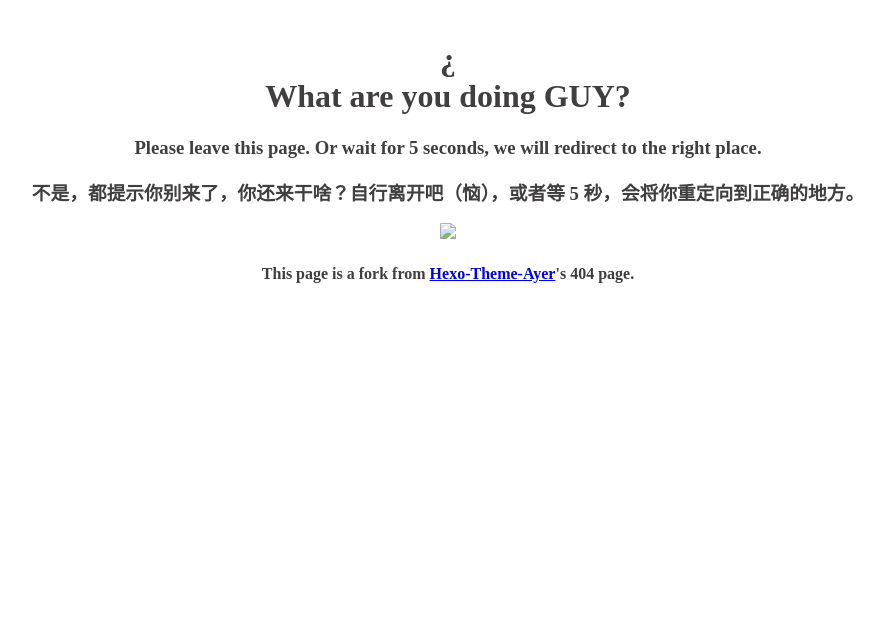
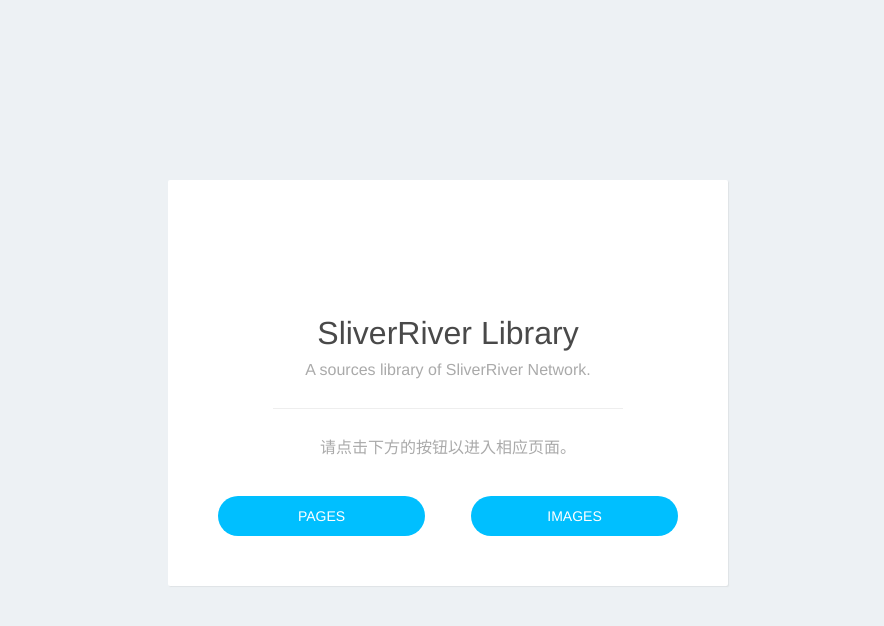
Before and after one commit to SliverRiver-Network/Library, a plain HTML site: page index.html in a window 1280 px wide. Shown: the whole page, without its empty margins (192-1076 px from the left). Drawn offline with Linux system fonts and the light colour scheme.

Commit message:
Rewrite index.html

```diff
--- a/index.html
+++ b/index.html
@@ -2,72 +2,78 @@
 <html lang="en">
   <head>
     <meta charset="UTF-8" />
-    <title>SliverRiver Library - Images</title>
-    <meta name="keywords" content="SliverRiver,Library,Images,302,301" />
-    <meta name="description" content="Images branch of SliverRiver Library." />
+    <title>SliverRiver Library</title>
+    <meta name="keywords" content="SliverRiver,Library,Index" />
+    <meta name="description" content="The index of SliverRiver Library." />
     <link rel="icon" href="https://img.restent.win/me/profile/favicon.png">
     <meta
       name="viewport"
       content="width=device-width, initial-scale=1, maximum-scale=1"
     />
     <style>
-      html,
-      figure {
-        margin: 0;
-        padding: 0;
-        overflow-x: hidden;
-      }
+            * {-moz-box-sizing:border-box;-webkit-box-sizing:border-box;box-sizing:border-box;}
+            html,body,div,span,object,iframe,h1,h2,h3,h4,h5,h6,p,blockquote,pre,abbr,address,cite,code,del,dfn,em,img,ins,kbd,q,samp,small,strong,sub,sup,var,b,i,dl,dt,dd,ol,ul,li,fieldset,form,label,legend,caption,article,aside,canvas,details,figcaption,figure,footer,header,hgroup,menu,nav,section,summary,time,mark,audio,video {margin:0;padding:0;border:0;outline:0;vertical-align:baseline;background:transparent;}
+            article,aside,details,figcaption,figure,footer,header,hgroup,nav,section {display:block;}
+            html {font-size:16px;line-height:24px;width:100%;height:100%;-webkit-text-size-adjust:100%;-ms-text-size-adjust:100%;overflow-y:scroll;overflow-x:hidden;}
+            img {vertical-align:middle;max-width:100%;height:auto;border:0;-ms-interpolation-mode:bicubic;}
+            body {min-height:100%;background:#edf1f4;text-rendering:optimizeLegibility;-webkit-font-smoothing:antialiased;-moz-osx-font-smoothing:grayscale;font-family:"Helvetica Neue",Helvetica,"PingFang SC","Hiragino Sans GB","Microsoft YaHei",微软雅黑,Arial,sans-serif;}
+            .clearfix {clear:both;zoom:1;}
+            .clearfix:before,.clearfix:after {content:"\0020";display:block;height:0;visibility:hidden;}
+            .clearfix:after {clear:both;}
+            body.error-page-wrapper,.error-page-wrapper.preview {background-position:center center;background-repeat:no-repeat;background-size:cover;position:relative;}
+            .error-page-wrapper .content-container {border-radius:2px;text-align:center;box-shadow:1px 1px 1px rgba(99,99,99,0.1);padding:50px;background-color:#fff;width:100%;max-width:560px;position:absolute;left:50%;top:50%;margin-top:-220px;margin-left:-280px;}
+            .error-page-wrapper .content-container.in {left:0px;opacity:1;}
+            .error-page-wrapper .head-line {transition:color .2s linear;font-size:40px;line-height:60px;letter-spacing:-1px;margin-bottom:20px;color:#777;}
+            .error-page-wrapper .subheader {transition:color .2s linear;font-size:32px;line-height:46px;color:#494949;}
+            .error-page-wrapper .hr {height:1px;background-color:#eee;width:80%;max-width:350px;margin:25px auto;}
+            .error-page-wrapper .context {transition:color .2s linear;font-size:16px;line-height:27px;color:#aaa;}
+            .error-page-wrapper .context p {margin:0;}
+            .error-page-wrapper .context p:nth-child(n+2) {margin-top:16px;}
+            .error-page-wrapper .buttons-container {margin-top:35px;overflow:hidden;}
+            .error-page-wrapper .buttons-container a {transition:text-indent .2s ease-out,color .2s linear,background-color .2s linear;text-indent:0px;font-size:14px;text-transform:uppercase;text-decoration:none;color:#fff;background-color:#00BFFF;border-radius:99px;padding:8px 0 8px;text-align:center;display:inline-block;overflow:hidden;position:relative;width:45%;}
+            .error-page-wrapper .buttons-container a:hover {text-indent:15px;}
+            .error-page-wrapper .buttons-container a:nth-child(1) {float:left;}
+            .error-page-wrapper .buttons-container a:nth-child(2) {float:right;}
+            @media screen and (max-width:580px) {
+                .error-page-wrapper {padding:30px 5%;}
+                .error-page-wrapper .content-container {padding:37px;position:static;left:0;margin-top:0;margin-left:0;}
+                .error-page-wrapper .head-line {font-size:36px;}
+                .error-page-wrapper .subheader {font-size:27px;line-height:37px;}
+                .error-page-wrapper .hr {margin:30px auto;width:215px;}
+            }
+            @media screen and (max-width:450px) {
+                .error-page-wrapper {padding:30px;}
+                .error-page-wrapper .head-line {font-size:32px;}
+                .error-page-wrapper .hr {margin:25px auto;width:180px;}
+                .error-page-wrapper .context {font-size:15px;line-height:22px;}
+                .error-page-wrapper .context p:nth-child(n+2) {margin-top:10px;}
+                .error-page-wrapper .buttons-container {margin-top:29px;}
+                .error-page-wrapper .buttons-container a {float:none !important;width:65%;margin:0 auto;font-size:13px;padding:9px 0;}
+                .error-page-wrapper .buttons-container a:nth-child(2) {margin-top:12px;}
+            }
+        </style>
+    </head>
+    <body class="error-page-wrapper">
+    <div class="content-container">
+        <div class="head-line">
+            <img src="https://img.restent.win/me/profile/favicon.png" alt="" width="120"/>
+        </div>
+        <div class="subheader">
+            SliverRiver Library
 
-      body {
-        margin: 20px;
-        overflow: hidden;
-      }
+        </div>
+        <div class="context">A sources library of SliverRiver Network.</div>
+        <div class="hr"></div>
+        <div class="context">
 
-      h1,
-      h3,
-      h4 {
-        width: 100%;
-        text-align: center;
-        color: #403e3e;
-      }
+            <p>
+                请点击下方的按钮以进入相应页面。        </p>
 
-      h3 a {
-        color: #0681d0;
-      }
-
-      .forrestgump img {
-        width: 52rem;
-        margin-left: 50%;
-        transform: translateX(-50%);
-        border-radius: 5%;
-        opacity: 0.8;
-      }
-
-      @media screen and (max-width: 768px) {
-        .forrestgump img {
-          width: 100%;
-        }
-      }
-    </style>
-  </head>
-
-  <body>
-    <div class="notfound">
-      <figure class="forrestgump">
-        <figcaption>
-          <h1>¿<br />What are you doing GUY?</h1>
-          <h3>
-            Please leave this page. Or wait for 5 seconds, we will redirect to the right place.
-          </h3>
-          <h3>
-            不是，都提示你别来了，你还来干啥？自行离开吧（恼），或者等 5 秒，会将你重定向到正确的地方。
-          </h3>
-        </figcaption>
-        <img src="./fak-u.png" />
-        <figcaption>
-        <h4>This page is a fork from <a href="https://github.com/shen-yu/hexo-theme-ayer">Hexo-Theme-Ayer</a>'s 404 page.</h4>
-        </figcaption>
-      </figure>
+        </div>
+        <div class="buttons-container">
+            <a href="https://pages.restent.win">Pages</a>
+            <a href="https://img.restent.win">Images</a>
+        </div>
     </div>
-  </body>
-</html>
+    </body>
+    </html>
```
